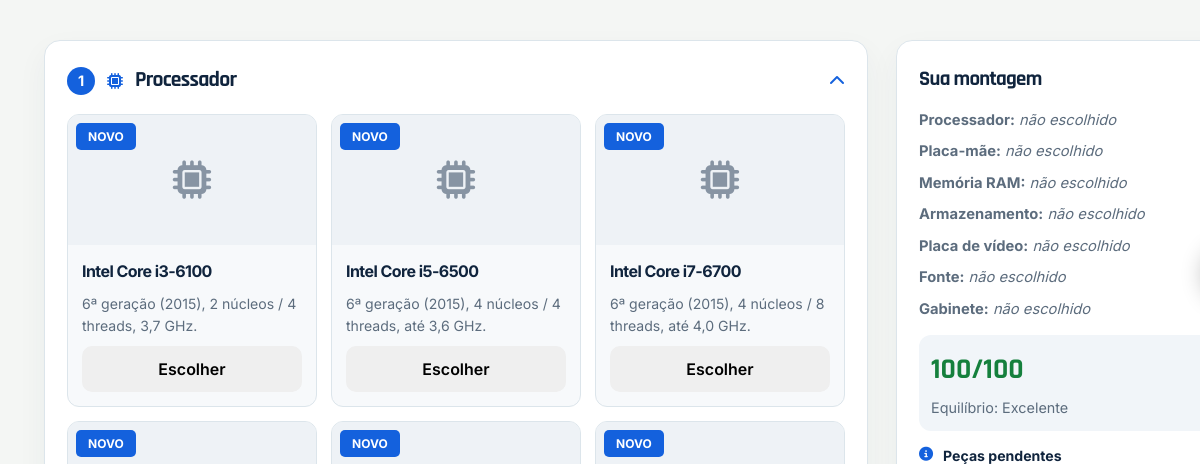
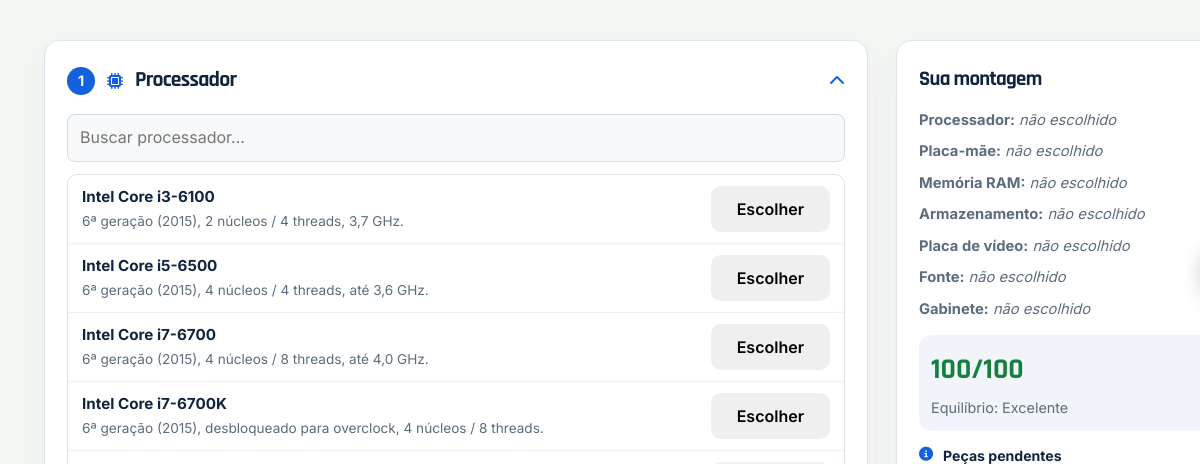
Before and after one commit to tmc1987/mcinformatica, a plain HTML site: page montar.html in a window 1280 px wide. Shown: the part 486-950 px from the top of the page, 0-1200 px from the left. Drawn offline with Linux system fonts and the light colour scheme.

Commit message:
Montador: lista compacta por etapa e busca de peças

```diff
--- a/montar.css
+++ b/montar.css
@@ -100,6 +100,88 @@
     margin-left: auto;
     font-size: 0.8rem;
     color: #5c6c7d;
+}
+
+.montador-etapa-corpo {
+    display: flex;
+    flex-direction: column;
+    gap: 12px;
+}
+
+.montador-busca {
+    width: 100%;
+    background: #f7f9fb;
+    color: #10243d;
+    border: 1px solid #cddbe6;
+    border-radius: 8px;
+    padding: 10px 12px;
+    font: inherit;
+}
+
+.montador-lista {
+    list-style: none;
+    margin: 0;
+    padding: 0;
+    display: flex;
+    flex-direction: column;
+    max-height: 480px;
+    overflow-y: auto;
+    border: 1px solid #dce5eb;
+    border-radius: 10px;
+}
+
+.montador-linha {
+    display: flex;
+    align-items: center;
+    justify-content: space-between;
+    gap: 12px;
+    padding: 10px 14px;
+    border-bottom: 1px solid #eef2f6;
+    background: #fff;
+}
+
+.montador-linha:last-child {
+    border-bottom: 0;
+}
+
+.montador-linha[hidden] {
+    display: none;
+}
+
+.montador-linha.selecionada {
+    background: #fff7ed;
+}
+
+.montador-linha-info {
+    display: flex;
+    flex-direction: column;
+    gap: 2px;
+    min-width: 0;
+}
+
+.montador-linha-info strong {
+    color: #10243d;
+    font-size: 0.95rem;
+}
+
+.montador-linha-info span {
+    color: #5c6c7d;
+    font-size: 0.85rem;
+}
+
+.montador-linha .btn {
+    flex-shrink: 0;
+    white-space: nowrap;
+}
+
+.montador-sem-resultado {
+    color: #5c6c7d;
+    margin: 0;
+    font-size: 0.9rem;
+}
+
+.montador-sem-resultado[hidden] {
+    display: none;
 }
 
 .montador-opcoes {
--- a/montar.html
+++ b/montar.html
@@ -11,7 +11,7 @@
     <link rel="stylesheet" href="https://cdnjs.cloudflare.com/ajax/libs/font-awesome/6.5.2/css/all.min.css" crossorigin="anonymous">
     <link rel="stylesheet" href="style.css?v=20261016-3">
     <link rel="stylesheet" href="refinamento.css?v=20261104-logo-1">
-    <link rel="stylesheet" href="montar.css?v=20261123-3">
+    <link rel="stylesheet" href="montar.css?v=20261123-4">
 </head>
 <body>
     <div class="topbar">
@@ -135,8 +135,8 @@
     </a>
 
     <script src="app.js?v=20260924-3"></script>
-    <script src="montar.js?v=20261123-3"></script>
-    <script src="avaliacoes-config.js?v=20261123-3"></script>
-    <script src="avaliacoes.js?v=20261123-3"></script>
+    <script src="montar.js?v=20261123-4"></script>
+    <script src="avaliacoes-config.js?v=20261123-4"></script>
+    <script src="avaliacoes.js?v=20261123-4"></script>
 </body>
 </html>
--- a/montar.js
+++ b/montar.js
@@ -220,25 +220,37 @@ function carregarMontagemSalva() {
     }
 }
 
-function cartaoPeca(peca, escolhida) {
+const normalizar = (texto) =>
+    String(texto ?? "").normalize("NFD").replace(/[\u0300-\u036f]/g, "").toLowerCase();
+
+const buscas = {};
+
+function linhaPeca(peca, escolhida, termo = "") {
     const ativa = escolhida && escolhida.id === peca.id;
-    const imagem = peca.imagem
-        ? `<img src="${esc(peca.imagem)}" alt="${esc(peca.nome)}" loading="lazy">`
-        : `<i class="${ICONES_ETAPA[peca.categoria] || "fa-solid fa-box"} icone-placeholder" aria-hidden="true"></i>`;
-    const selo = peca.condicao === "usado"
-        ? '<span class="selo selo-usado">Usado</span>'
-        : '<span class="selo selo-novo">Novo</span>';
+    const texto = normalizar(`${peca.nome} ${peca.descricao}`);
+    const oculta = termo && !texto.includes(termo);
     return `
-        <article class="montador-peca${ativa ? " selecionada" : ""}">
-            <div class="montador-peca-imagem">${imagem}${selo}</div>
-            <div class="montador-peca-corpo">
-                <h3>${esc(peca.nome)}</h3>
-                <p>${esc(peca.descricao)}</p>
-                <button class="btn ${ativa ? "btn-secundario" : "btn-escolher"}" data-id="${esc(peca.id)}" data-categoria="${esc(peca.categoria)}">
-                    ${ativa ? '<i class="fa-solid fa-check"></i> Escolhida (remover)' : "Escolher"}
-                </button>
+        <li class="montador-linha${ativa ? " selecionada" : ""}" data-texto="${esc(texto)}"${oculta ? " hidden" : ""}>
+            <div class="montador-linha-info">
+                <strong>${esc(peca.nome)}</strong>
+                <span>${esc(peca.descricao)}</span>
             </div>
-        </article>`;
+            <button class="btn ${ativa ? "btn-secundario" : "btn-escolher"}" data-id="${esc(peca.id)}" data-categoria="${esc(peca.categoria)}">
+                ${ativa ? '<i class="fa-solid fa-check"></i> Escolhida' : "Escolher"}
+            </button>
+        </li>`;
+}
+
+function corpoEtapa(etapa, escolhida, opcoes) {
+    const busca = buscas[etapa.slug] || "";
+    const termo = normalizar(busca.trim());
+    const visiveis = opcoes.filter((p) => normalizar(`${p.nome} ${p.descricao}`).includes(termo)).length;
+    return `
+        <div class="montador-etapa-corpo">
+            <input type="search" class="montador-busca" data-etapa="${etapa.slug}" placeholder="Buscar ${esc(etapa.nome.toLowerCase())}..." value="${esc(busca)}" aria-label="Buscar ${esc(etapa.nome)}">
+            <ul class="montador-lista">${opcoes.map((p) => linhaPeca(p, escolhida, termo)).join("")}</ul>
+            <p class="montador-sem-resultado"${visiveis ? " hidden" : ""}>Nenhuma peça encontrada com essa busca.</p>
+        </div>`;
 }
 
 let etapaAberta = undefined;
@@ -272,8 +284,8 @@ function renderizarEtapas() {
         const aberta = etapaAberta === etapa.slug;
         const opcoes = opcoesCompativeis(etapa.slug);
         const corpo = opcoes.length === 0
-            ? '<p class="montador-aviso">Nenhuma peça compatível com as escolhas atuais.</p>'
-            : `<div class="montador-opcoes">${opcoes.map((p) => cartaoPeca(p, escolhida)).join("")}</div>`;
+            ? '<div class="montador-etapa-corpo"><p class="montador-aviso">Nenhuma peça compatível com as escolhas atuais.</p></div>'
+            : corpoEtapa(etapa, escolhida, opcoes);
         const situacao = escolhida
             ? `<span class="montador-escolhida"><i class="fa-solid fa-check"></i> ${esc(escolhida.nome)}</span>`
             : (etapa.obrigatoria ? "" : '<span class="montador-opcional">Opcional</span>');
@@ -286,7 +298,7 @@ function renderizarEtapas() {
                     ${situacao}
                     <i class="fa-solid fa-chevron-down montador-seta"></i>
                 </button>
-                ${aberta ? `<div class="montador-etapa-corpo">${corpo}</div>` : ""}
+                ${aberta ? corpo : ""}
             </section>`;
     }).join("");
 }
@@ -341,6 +353,22 @@ function renderizarTudo() {
     renderizarResumo();
 }
 
+etapasEl.addEventListener("input", (e) => {
+    const campo = e.target.closest(".montador-busca");
+    if (!campo) return;
+    const slug = campo.dataset.etapa;
+    buscas[slug] = campo.value;
+    const termo = normalizar(campo.value.trim());
+    const bloco = campo.closest(".montador-etapa-corpo");
+    let visiveis = 0;
+    bloco.querySelectorAll(".montador-linha").forEach((linha) => {
+        const ok = !termo || linha.dataset.texto.includes(termo);
+        linha.hidden = !ok;
+        if (ok) visiveis++;
+    });
+    bloco.querySelector(".montador-sem-resultado").hidden = visiveis > 0;
+});
+
 etapasEl.addEventListener("click", (e) => {
     const cabecalho = e.target.closest("button[data-etapa]");
     if (cabecalho) {
```
